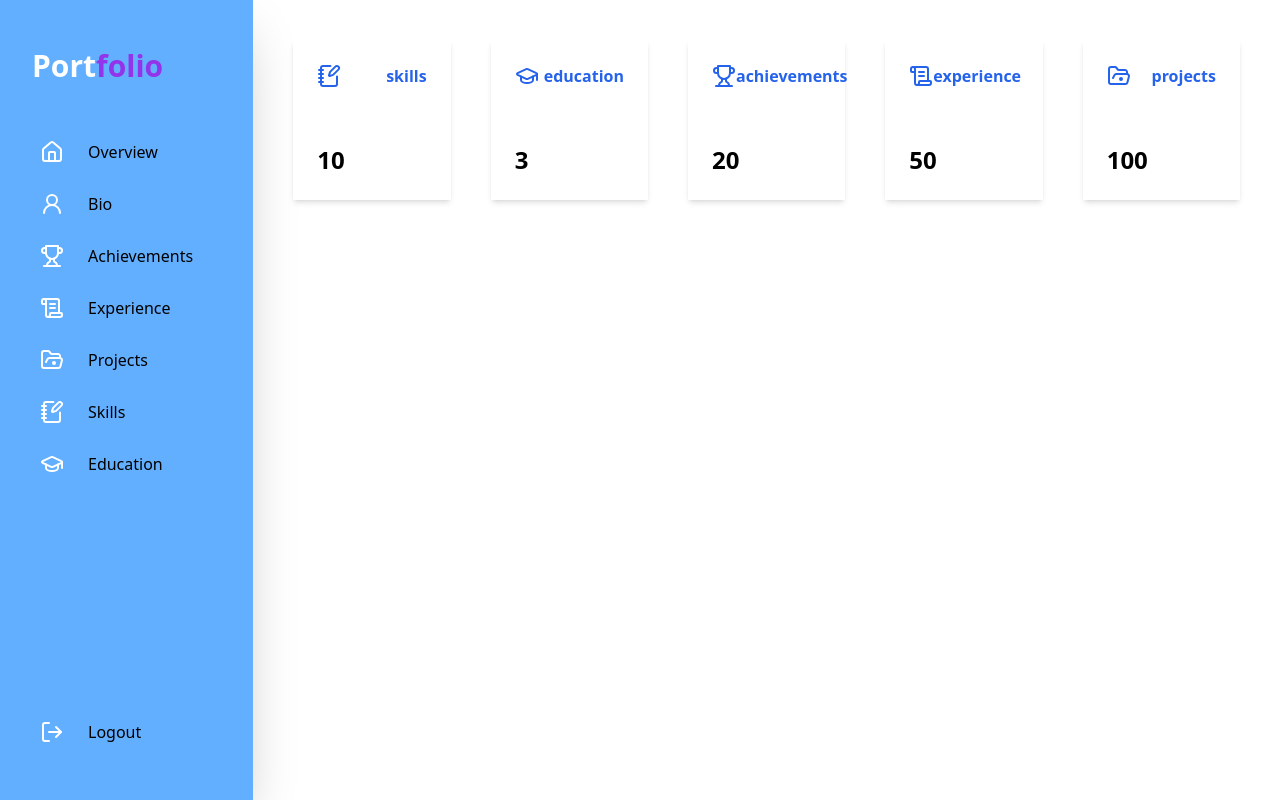
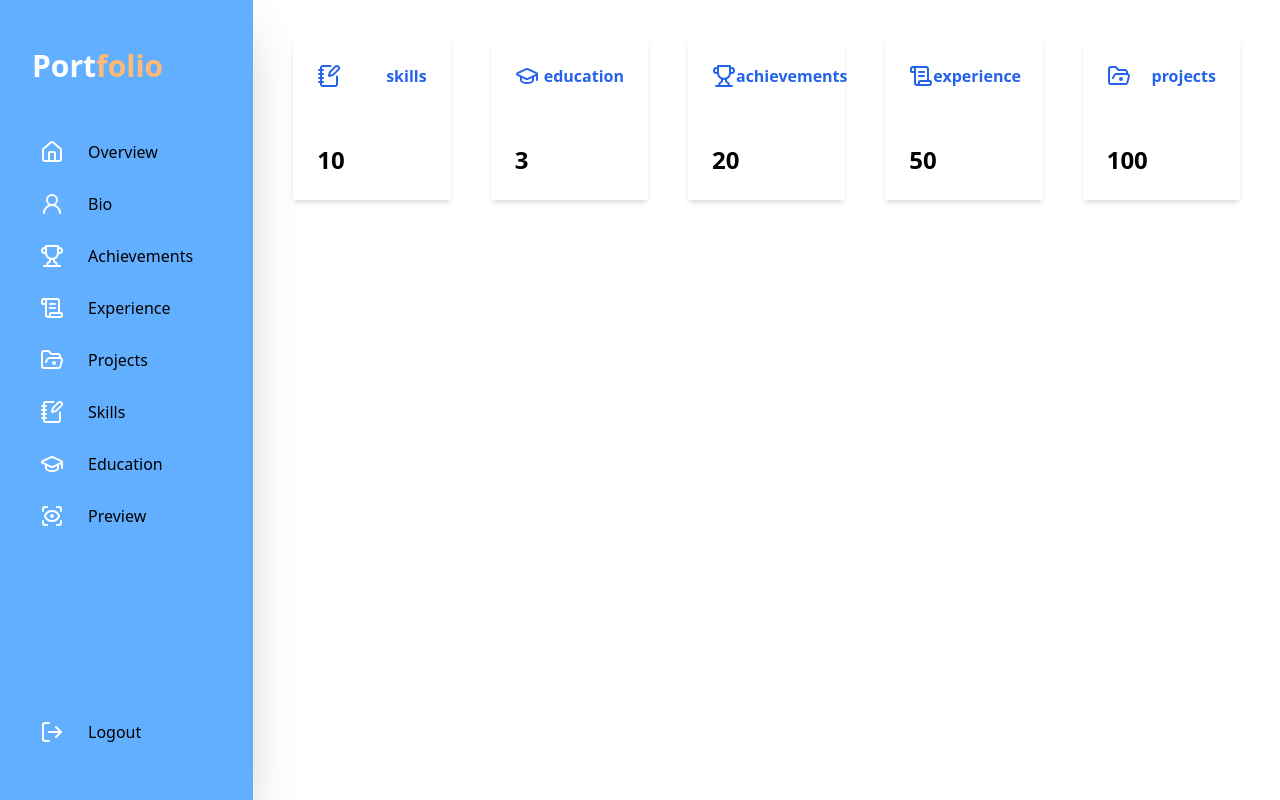
Before and after one commit to mest-11/portfolio-frontend, a React (Vite) app: page /dashboard in a window 1280 px wide. Built offline with nearby package versions, Linux system fonts and the light colour scheme; no server answers.

Commit message:
This is to integrate the preview page

```diff
--- a/src/App.jsx
+++ b/src/App.jsx
@@ -22,6 +22,7 @@ import Projects from './pages/preview/projects'
 import Contact from './pages/preview/contact'
 import LogIn from './pages/logIn'
 import Overview from './pages/dashboard/pages/overview'
+import { apiGetUserDetails } from "./services/preview";
 
 function App() {
 
@@ -116,6 +117,22 @@ function App() {
       path: '/contact',
       element: <Contact />
     },
+
+    {
+      path: "preview/:username",
+      element: <Preview />,
+      loader: async ({ params }) => {
+        const username = params.username;
+        try {
+          const response = await apiGetUserDetails(username);
+          const userProfileData = response?.data.user;
+          return userProfileData;
+        } catch (error) {
+          toast.error("An error occured");
+          return null;
+        }
+      },
+    },
   ])
   return (
     <>
--- a/src/components/Sidebar.jsx
+++ b/src/components/Sidebar.jsx
@@ -6,7 +6,7 @@ const Sidebar = () => {
     return (
         <div className=" h-screen w-[300px] bg-portBlue shadow-2xl flex flex-col px-8 py-12">
             <div>
-                <span className="text-3xl font-bold text-white text-center">Port<b className='text-purple-600'>folio</b></span>
+                <span className="text-3xl font-bold text-white text-center">Port<b className='text-orange-300'>folio</b></span>
                 {/* <img src=" alt=" /> */}
             </div>
 
--- a/src/constants/index.jsx
+++ b/src/constants/index.jsx
@@ -1,4 +1,4 @@
-import { FolderOpenDot, GraduationCap, Home, Linkedin, NotebookPen, ScrollText, Trophy, UserRound } from "lucide-react";
+import { FolderOpenDot, GraduationCap, Home, Linkedin, NotebookPen, ScanEye, ScrollText, Trophy, UserRound } from "lucide-react";
 
 
 
@@ -39,6 +39,11 @@ const K = {
          icon: <GraduationCap />,
          text: "Education",
          link: "/dashboard/education"
+      },
+      {
+         icon: <ScanEye/>,
+         text: "Preview",
+         link: "/preview"
       },
    ],
 
--- /dev/null
+++ b/src/services/preview.js
@@ -0,0 +1,5 @@
+import { apiClient } from "./config";
+
+export const apiGetUserDetails = async (userName) => {
+    return apiClient.get(`/auth/${userName}`);
+  };
```
